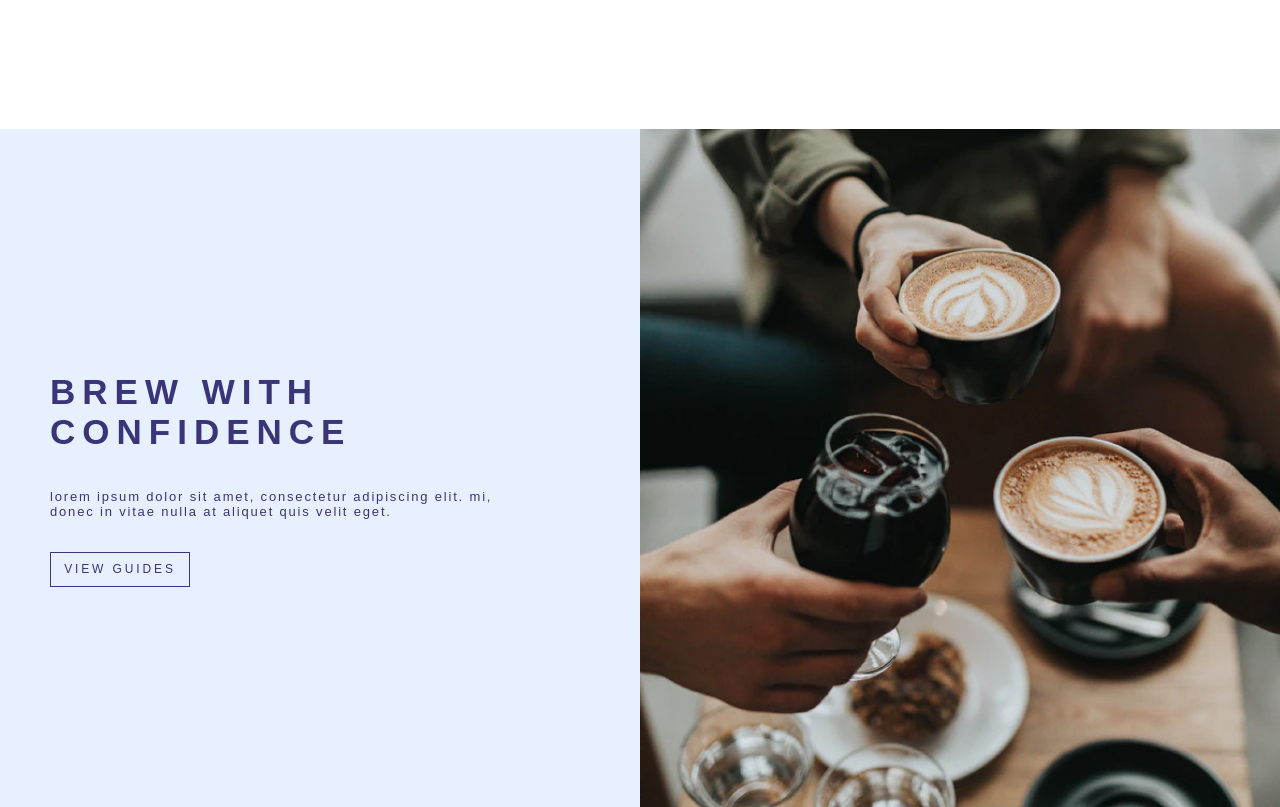
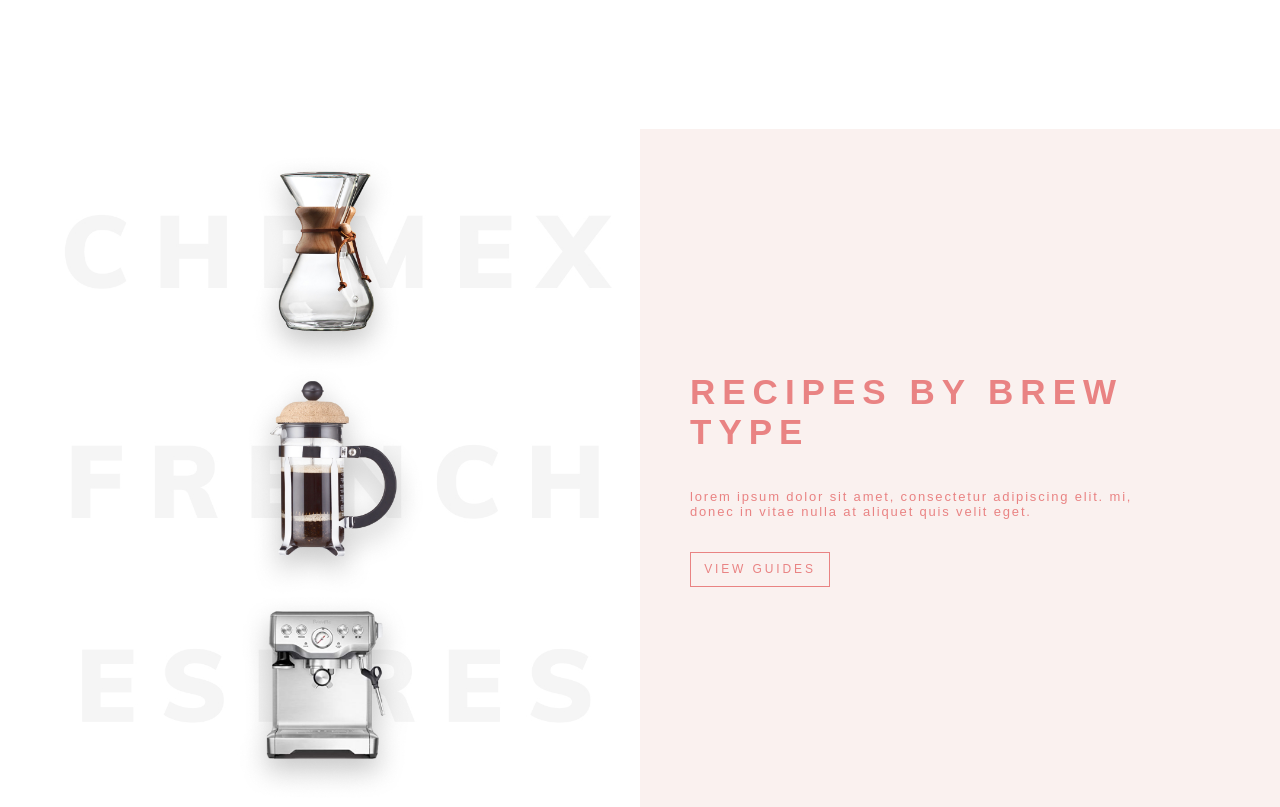
Before and after one commit to juliacodes/CoffeeChemistry, a React (Create React App) app: page / in a window 1280 px wide. Shown: the part 1580-2387 px from the top of the page. Built offline with nearby package versions, Linux system fonts and the light colour scheme; a web font is replaced by a local one.

Commit message:
Changes flexRow to props

```diff
--- a/src/App.js
+++ b/src/App.js
@@ -3,14 +3,27 @@ import { Container, Inner } from './Styling';
 import NavBar from './Components/NavBar';
 import FlexRow from './Components/FlexRow';
 import ExploreRow from './Components/ExploreRow';
+import brewTypes from './Images/brewTypes.jpg';
 function App() {
     return (
         <Container>
             <NavBar />
             <Inner>
-                <FlexRow />
+                <FlexRow
+                    Heading='brew with confidence'
+                    Paragraph='Lorem ipsum dolor sit amet, consectetur adipiscing elit. Mi,
+                    donec in vitae nulla at aliquet quis velit eget.'
+                />
                 <ExploreRow />
-                <FlexRow />
+                <FlexRow
+                    backgroundColor='#FAF1EF'
+                    color='#E98383'
+                    image={brewTypes}
+                    direction='row-reverse'
+                    Heading='Recipes by brew type'
+                    Paragraph='Lorem ipsum dolor sit amet, consectetur adipiscing elit. Mi,
+                    donec in vitae nulla at aliquet quis velit eget.'
+                />
             </Inner>
         </Container>
     );
--- a/src/Components/FlexRow/index.js
+++ b/src/Components/FlexRow/index.js
@@ -3,15 +3,12 @@ import { FlexRowCont, Left, Right, FlexImage } from './styles';
 import { Link } from 'react-router-dom';
 import { Heading, Paragraph, Button, Break } from '../../Styling';
 
-function FlexRow() {
+function FlexRow(props) {
     return (
-        <FlexRowCont>
-            <Left>
-                <Heading>BREW WITH CONFIDENCE</Heading>
-                <Paragraph>
-                    Lorem ipsum dolor sit amet, consectetur adipiscing elit. Mi,
-                    donec in vitae nulla at aliquet quis velit eget.
-                </Paragraph>
+        <FlexRowCont direction={props.direction}>
+            <Left color={props.color} backgroundColor={props.backgroundColor}>
+                <Heading>{props.Heading}</Heading>
+                <Paragraph>{props.Paragraph}</Paragraph>
                 <Break>
                     <Link to='/guides'>
                         <Button>View Guides</Button>
@@ -19,7 +16,7 @@ function FlexRow() {
                 </Break>
             </Left>
             <Right>
-                <FlexImage />
+                <FlexImage image={props.image} />
             </Right>
         </FlexRowCont>
     );
--- a/src/Components/FlexRow/styles.js
+++ b/src/Components/FlexRow/styles.js
@@ -1,11 +1,12 @@
 import styled from 'styled-components';
-import { QUERIES, COLORS, Heading, Paragraph } from '../../Styling';
+import { QUERIES, COLORS, Heading, Paragraph, Button } from '../../Styling';
 import Landing from '../../Images/Landing.jpg';
 
 export const FlexRowCont = styled.div`
     width: 100%;
     display: flex;
     flex-wrap: wrap;
+    flex-direction: ${props => props.direction || 'row'};
 
     @media (${QUERIES.medium}) {
         flex-wrap: nowrap;
@@ -15,17 +16,25 @@ export const FlexRowCont = styled.div`
 export const Left = styled.div`
     width: 100%;
     padding: 100px 30px;
-    background-color: ${COLORS.lightBlue};
+    background-color: ${props =>
+        props.backgroundColor || `${COLORS.lightBlue}`};
     display: flex;
     flex-wrap: wrap;
     align-items: center;
 
     ${Heading} {
         max-width: 500px;
+        color: ${props => props.color || `${COLORS.darkBlue}`};
     }
 
     ${Paragraph} {
         max-width: 450px;
+        color: ${props => props.color || `${COLORS.darkBlue}`};
+    }
+
+    ${Button} {
+        color: ${props => props.color || `${COLORS.darkBlue}`};
+        border-color: ${props => props.color || `${COLORS.darkBlue}`};
     }
 
     @media (${QUERIES.medium}) {
@@ -45,7 +54,7 @@ export const Right = styled.div`
 `;
 
 export const FlexImage = styled.div`
-    background-image: url(${Landing});
+    background-image: url(${props => props.image || `${Landing}`});
     height: 100%;
     width: 100%;
     background-size: cover;
```
